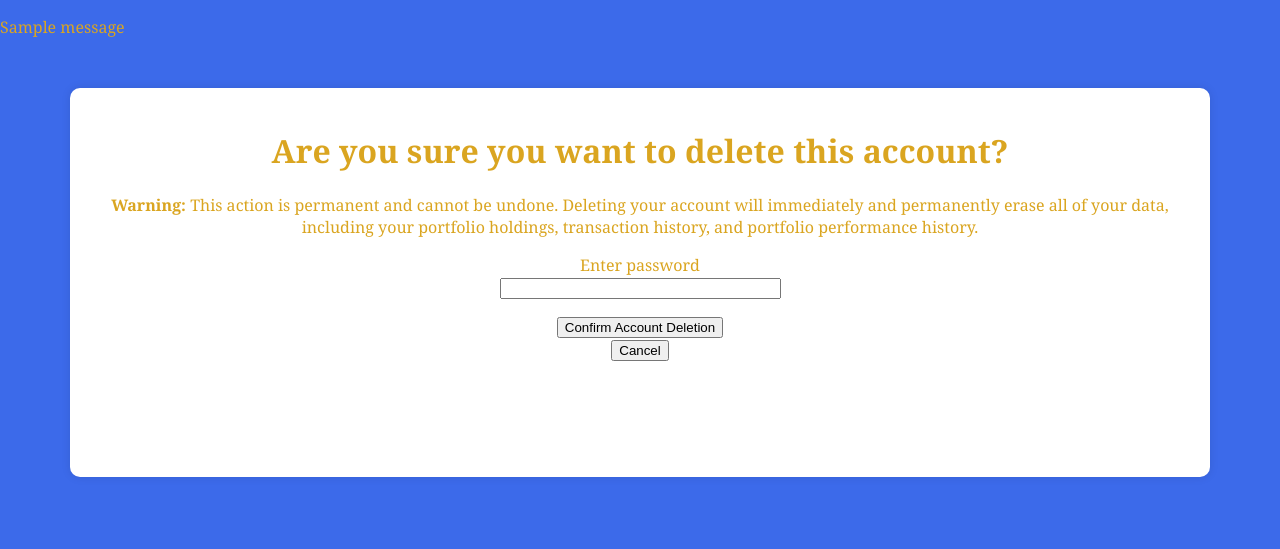
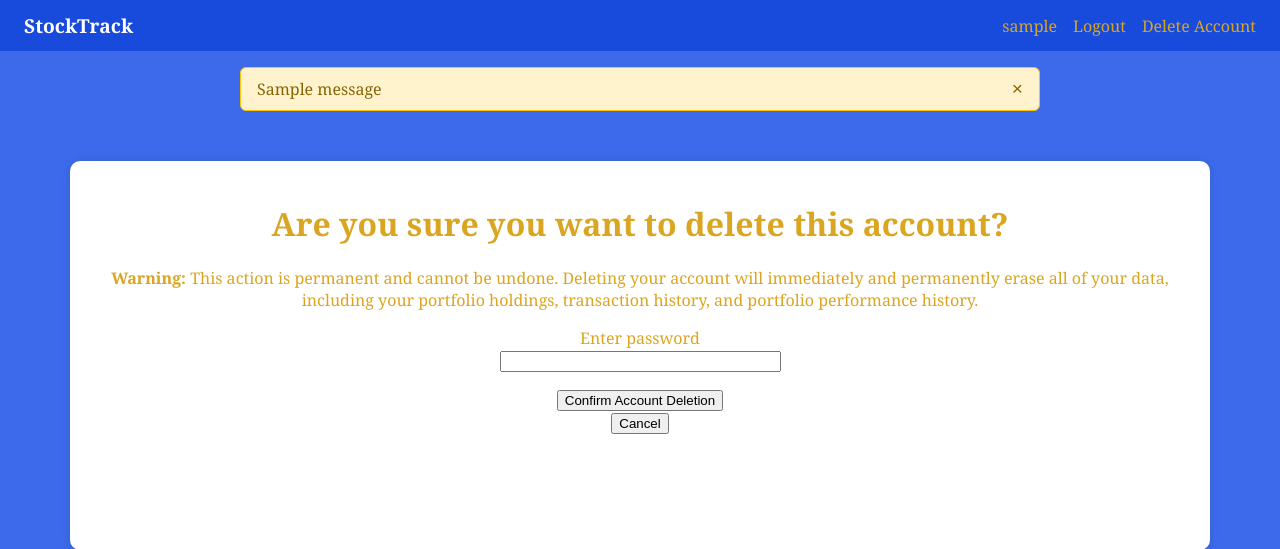
Before and after one commit to treysont1/stocktrack, a Flask app: page /delete-account/1 in a window 1280 px wide. Shown: the top 549 px of the page. Run offline with Flask 3, Linux system fonts and the light colour scheme; a user stored in the database is signed in; tables that the repository leaves empty hold one stand-in row (values such as "Sample post"); one stand-in notice (Sample message) is shown; some libraries are stand-ins or nearby versions.

Commit message:
Add integrity for chart + add navbar + improve flash appearance

```diff
--- a/templates/base.html
+++ b/templates/base.html
@@ -4,17 +4,35 @@
     <meta charset="UTF-8">
     <meta name="viewport" content="width=device-width, initial-scale=1.0">
     <link rel="stylesheet" href="{{url_for("static", filename="styles.css")}}">
-    <script src="https://cdn.jsdelivr.net/npm/chart.js"></script>
+    <script src="https://cdn.jsdelivr.net/npm/chart.js@4.4.4/dist/chart.umd.min.js"
+    integrity="sha384-NrKB+u6Ts6AtkIhwPixiKTzgSKNblyhlk0Sohlgar9UHUBzai/sgnNNWWd291xqt"
+    crossorigin="anonymous"></script>
     {% block head %}{% endblock %}
 </head>
 <body>
+    <nav class="navbar">
+        <a href="{{ url_for('index') }}" class="nav-brand">StockTrack</a>
+        <div class="nav-links">
+            {% if current_user.is_authenticated %}
+                <span>{{ current_user.username }}</span>
+                <a href="{{ url_for('logout') }}">Logout</a>
+                <a href="{{ url_for('delete_account', id=current_user.id) }}">Delete Account</a>
+            {% else %}
+                <a href="{{ url_for('login') }}">Login</a>
+                <a href="{{ url_for('register') }}">Register</a>
+            {% endif %}
+        </div>
+    </nav>
     {% with messages = get_flashed_messages() %}
     {% if messages %}
-    <p>
+    <div class="flash-container">
         {% for message in messages %}
-        {{ message }}
+        <div class="flash">
+            {{ message }}
+            <button class="flash-dismiss" onclick="this.parentElement.remove()">&times;</button>
+        </div>
         {% endfor %}
-    </p>
+    </div>
     {% endif %}
     {% endwith %}
     {% block body %}{% endblock %}
```
